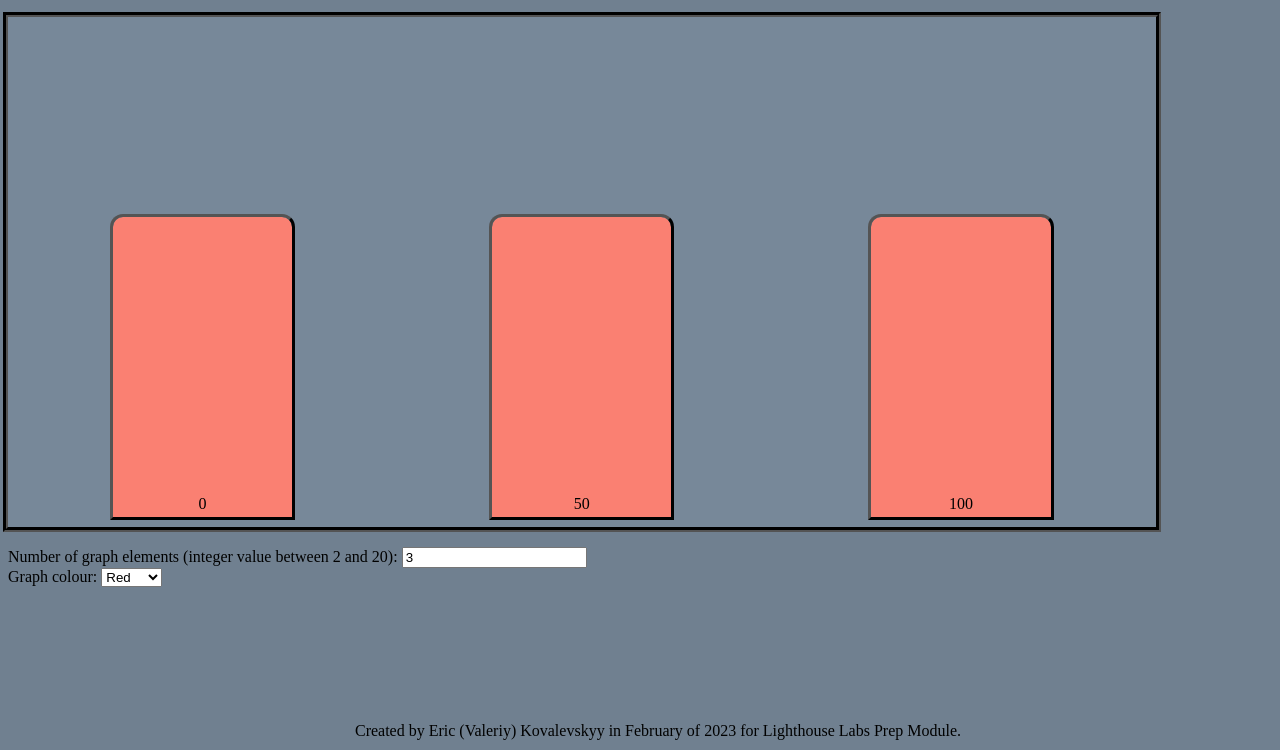
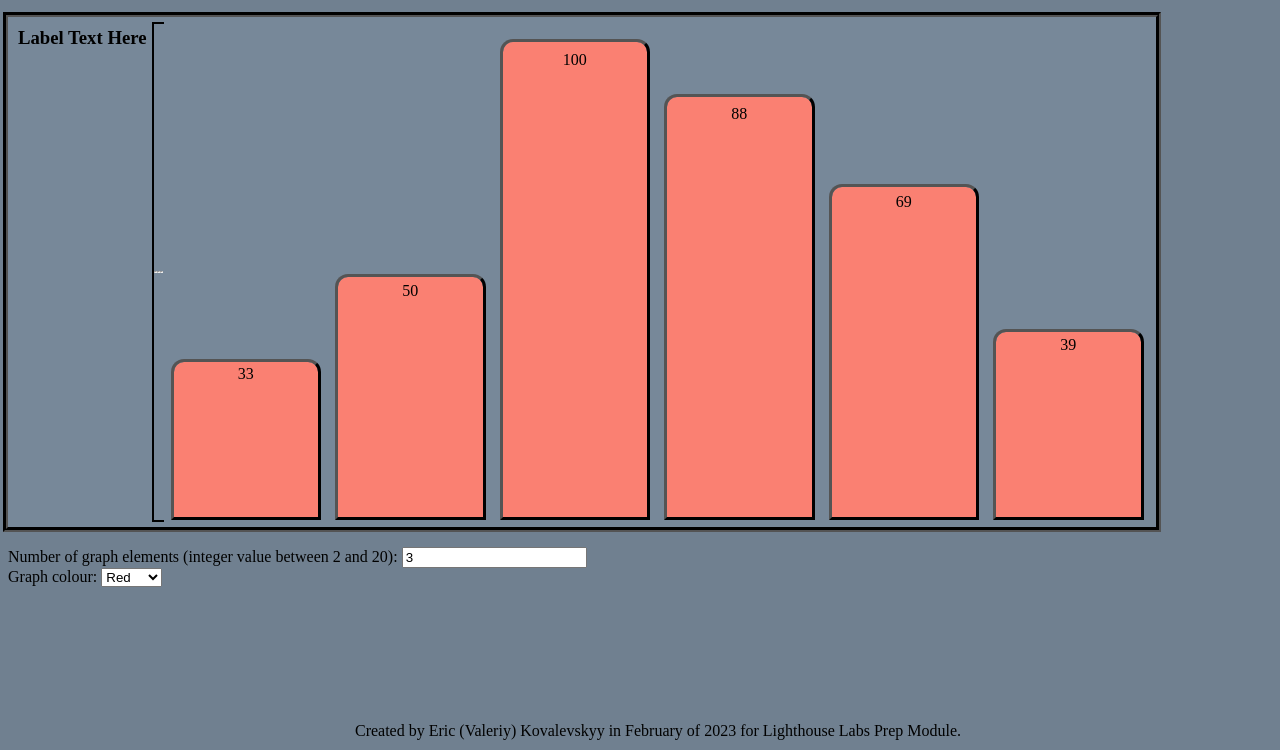
Before and after one commit to KovaKreative/bar-chart, a website: page index.html in a window 1280 px wide. Shown: the part 50-800 px from the top of the page. Drawn offline with nearby package versions, Linux system fonts and the light colour scheme.

Commit message:
implemented a scale and label on the side

```diff
--- a/index.html
+++ b/index.html
@@ -19,7 +19,7 @@
           <div class="bar"><p class="bar-label">90</p></div>
           <div class="bar"><p class="bar-label">90</p></div>
           <div class="bar"><p class="bar-label">45</p></div>
-        </div>
+      </div>
       </main>
       <form style="margin-top: 20px">
         <!--This is where all the settings for the bar chart will be located-->
@@ -42,19 +42,19 @@
       <script type="text/javascript">
 
         let numOfElements = 3;
-        let barChartData = [0, 50, 100];
+        let barChartData = ["33", "50", "100", "88", "69", "39"];
 
         const valuePositions = ["bar-label-bottom", "bar-label-middle", "bar-label-top"];
 
         let labelColour = "white";
 
         let barSettings = {
-          labelPosition: valuePositions[0],
+          labelPosition: valuePositions[2],
           barColour: "salmon",
           labelColour: "black",
           fontColour: "white",
           fontSize: 13,
-          spacing: "100px",
+          spacing: "10px",
           axisLabelX: "X Axis",
           axisLabelY: "Y Axis",
           scaleData: false, //Whether the data should be shown from 0, or from the lowest point
@@ -64,12 +64,33 @@
 
         function drawBarChart(data, options, element){
 
+          let lowestDataNum = data[0];
+          let highestDataNum = data[0];
 
+          for(let i = 0; i < data.length; i++){ //go through data to determine range
+            let entry = parseFloat(data[i]);
+            if(isNaN(entry)){
+              data[i] = "Invalid Data";
+              lowestDataNum = 0;
+              highestDataNum = 0;
+            } else {
+              if(entry < lowestDataNum){
+                lowestDataNum = data[i];
+              }
+              if(entry > highestDataNum){
+                highestDataNum = data[i];
+              }
+            }
+          }
 
-          let output = "";
+          let output = `<h3 id="y-axis-label">Label Text Here</h3>`;
+          output += `<div id="data-scale"><hr><hr><hr></div>`;
 
-          for(let i = 0; i < numOfElements; i++){
-            output += `<div class="bar"><p class="bar-label ${options.labelPosition}">${data[i]}</p></div>`;
+          for(const entry of data){
+
+            const dataPercentage = Math.round(entry / highestDataNum * 95);
+
+            output += `<div class="bar" style="height: ${dataPercentage}%"><p class="bar-label ${options.labelPosition}">${entry}</p></div>`;
           }
           element.innerHTML = output;
 
--- a/style.css
+++ b/style.css
@@ -4,6 +4,17 @@ html {
 
 h2 {
   color: lightgoldenrodyellow;
+}
+
+h3 {
+  margin: 5px;
+}
+
+hr {
+  width: 100%;
+  height: 0px;
+  margin: auto;
+  position: relative;
 }
 
 #bar-container {
@@ -17,17 +28,33 @@ h2 {
   background-color: lightslategray;
 }
 
+#y-axis-label {
+  writing-mode: sideways-lr;
+  text-orientation:sideways;
+  text-align: center;
+}
+
+#data-scale {
+  display: flex;
+  border-left: 2px solid;
+  border-top: 2px solid;
+  border-bottom: 2px solid;
+  border-color: black;
+  min-width: 10px;
+  padding: 0px;
+}
+
 .bar {
   outline-width: 3px;
   outline-style: outset;
   outline-color: black;
-  height: 60%;
   flex: 1;
   margin: 10px;
   margin-bottom: 5px;
   margin-top: auto;
   border-radius: 10px 10px 0 0;
   position: relative;
+
 }
 
 .bar-label {
```
